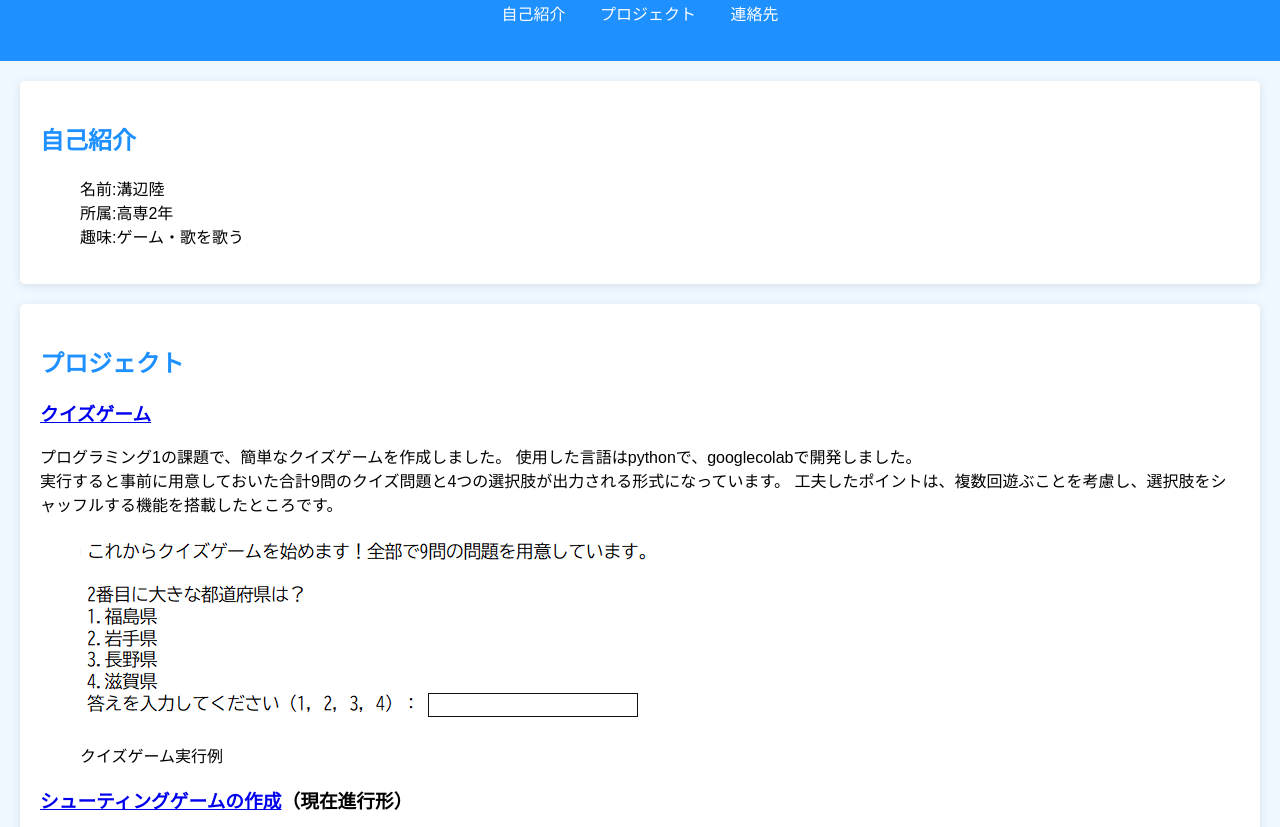
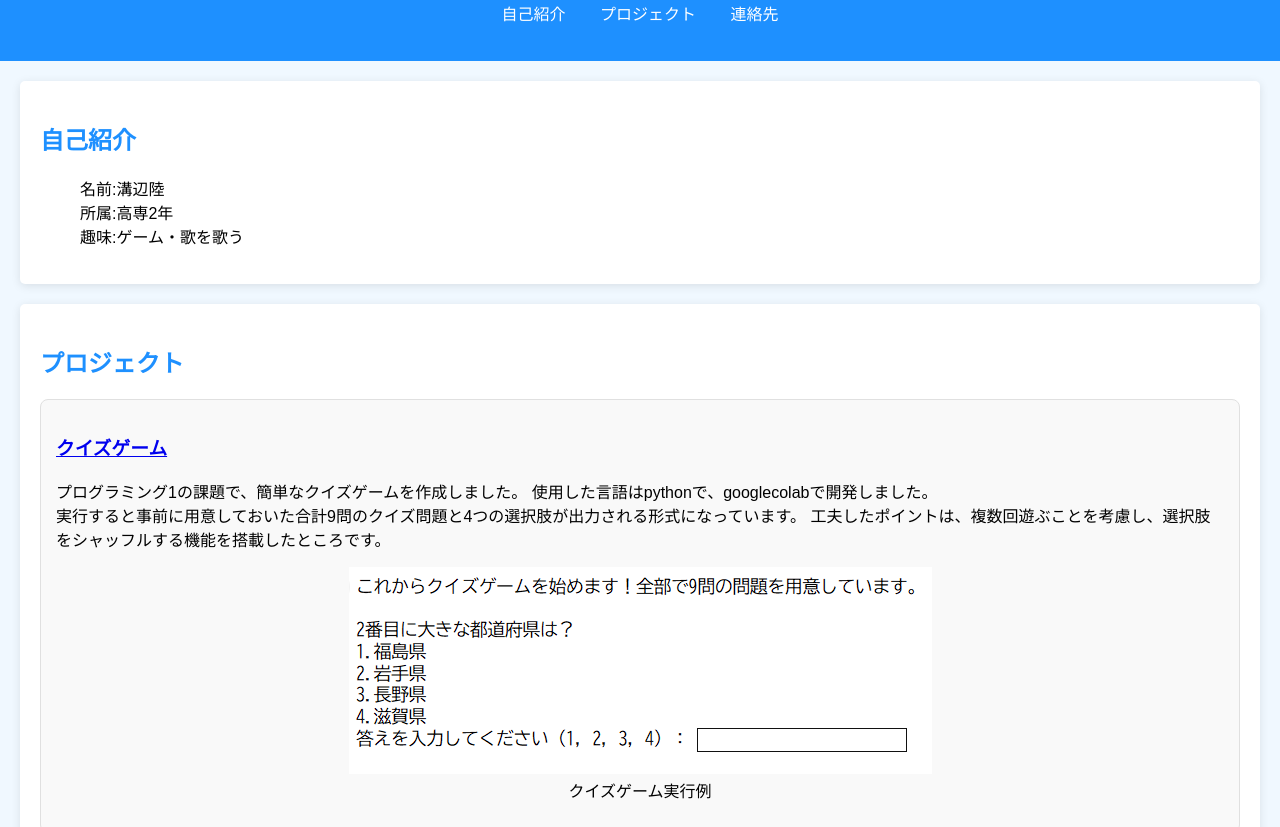
Before and after one commit to kuri227/PG1-portfolio, a plain HTML site: page index.html in a window 1280 px wide. Shown: the part 99-926 px from the top of the page. Drawn offline with Linux system fonts and the light colour scheme.

Commit message:
update index.html and style.css

```diff
--- a/index.html
+++ b/index.html
@@ -30,14 +30,14 @@
 
     <section id="projects">
         <h2>プロジェクト</h2>
-        <div class="quizgame">
+        <div class="project">
             <h3><a href="https://colab.research.google.com/drive/1coHaIhKgrtZ5fRi85KWdHDMBiaK9wUsA?usp=sharing">クイズゲーム</a></h3>
             <p>プログラミング1の課題で、簡単なクイズゲームを作成しました。
                 使用した言語はpythonで、googlecolabで開発しました。<br>
                 実行すると事前に用意しておいた合計9問のクイズ問題と4つの選択肢が出力される形式になっています。
                 工夫したポイントは、複数回遊ぶことを考慮し、選択肢をシャッフルする機能を搭載したところです。
             </p>
-            <figure class="quiz.image">
+            <figure>
                 <img src="images/quiz-image.png" alt="クイズゲーム">
                 <figcaption>クイズゲーム実行例</figcaption>
             </figure>
--- a/styles.css
+++ b/styles.css
@@ -32,7 +32,7 @@ nav ul li a {
 }
 
 
-.quiz.image {
+figure {
     text-align: center; /* 画像とキャプションを中央揃えにする */
     margin: 15px 0; /* 画像の上下にスペースを追加 */
 }
@@ -40,6 +40,15 @@ nav ul li a {
 img {
     max-width: 100%; /* 画像が画面幅を超えないようにする */
     height: auto; /* 高さを自動調整 */
+}
+
+
+.project {
+    margin: 20px 0; /* 各プロジェクト間にスペースを追加 */
+    padding: 15px;
+    border: 1px solid #e0e0e0; /* プロジェクトボックスに境界線を追加 */
+    border-radius: 8px; /* 角を丸くする */
+    background-color: #f9f9f9; /* 背景色を追加 */
 }
 
 section {
```
